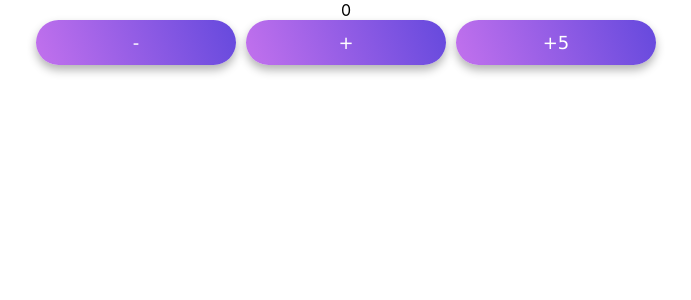
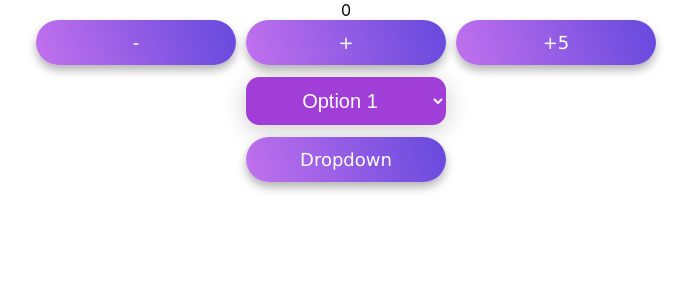
Before and after one commit to Ricardocanul7/dictionary-api-client, a React (Create React App) app: page / in a window 1280 px wide. Shown: the top 300 px of the page, without its empty margins (294-985 px from the left). Built offline with nearby package versions, Linux system fonts and the light colour scheme.

Commit message:
Feature/add select option (#1)
* add select input

* add dropdown button

Co-authored-by: Ricardo Canul <ricardocanul7@gmail.com>

```diff
--- a/src/App.jsx
+++ b/src/App.jsx
@@ -1,6 +1,8 @@
 import './App.css';
 import Button from './components/Button';
+import List from './components/List';
 import { useState } from 'react';
+import Dropdown from './components/Dropdown';
 
 function App() {
   const [counter, setCounter] = useState(0);
@@ -16,7 +18,9 @@ function App() {
   const handleSumByNumber = (number) => {
     setCounter(counter + number);
   }
+  const handleOptionSelect = () =>{
 
+  }
   return (
     <div className="App">
       { counter }
@@ -26,6 +30,11 @@ function App() {
         <Button text="+" setClick={handleSum} />
         <Button text="+5" setClick={() => handleSumByNumber(5)} />
       </div>
+      <div>
+        <List></List>
+        <Dropdown></Dropdown>
+      </div>
+
     </div>
   );
 }
--- /dev/null
+++ b/src/components/List.jsx
@@ -0,0 +1,20 @@
+import React from 'react';
+import './styles/List.css';
+const List = () => {
+    return (
+        <>
+            <div className="box">
+            <select>
+                <option>Option 1</option>
+                <option>Option 2</option>
+                <option>Option 3</option>
+                <option>Option 4</option>
+                <option>Option 5</option>
+            </select>
+            </div>
+        </>
+
+    )
+}
+
+export default List
--- /dev/null
+++ b/src/components/dropdown.jsx
@@ -0,0 +1,18 @@
+import React from 'react'
+import './styles/Dropdown.css'
+const Dropdown = () => {
+    return (
+        <>
+            <div class="dropdowncls">
+                <button class="dropbtn">Dropdown</button>
+                    <div class="dropdown-content">
+                        <a href="#">Link 1</a>
+                        <a href="#">Link 2</a>
+                        <a href="#">Link 3</a>
+                    </div>
+            </div>
+        </>
+    )
+}
+
+export default Dropdown
--- a/src/components/styles/Button.css
+++ b/src/components/styles/Button.css
@@ -22,5 +22,5 @@
 }
 
 .styleButton:active{
-    transform: scale(.99);
+    transform: scale(.75);
 }
--- /dev/null
+++ b/src/components/styles/Dropdown.css
@@ -0,0 +1,47 @@
+.dropbtn {
+    background: linear-gradient(70deg,rgb(194,113,237 ),rgb(101,73,221));
+    border:none;
+    border-radius: 50pt;
+    font-family: Verdana, Geneva, Tahoma, sans-serif;
+    color: white;
+    font-size: 18px;
+    padding: 12px;
+    min-width: 200px;
+    text-align: center;
+    transition: ease-in-out .3s;
+    box-shadow: 0px 5px 10px 0px rgba(0, 0, 0, 30%) ;
+    margin: 0px 5px;
+    cursor: pointer;
+  }
+
+  .dropdowncls {
+    position: relative;
+    display: inline-block;
+  }
+
+  .dropdown-content {
+    display: none;
+    position: absolute;
+    border-radius: 10pt;
+    background: linear-gradient(70deg,rgb(194,113,237 ),rgb(101,73,221));
+    min-width: 200px;
+    box-shadow: 0px 8px 16px 0px rgba(0,0,0,0.2);
+    z-index: 1;
+  }
+
+  .dropdown-content a {
+    color: black;
+    padding: 12px 16px;
+    text-decoration: none;
+    display: block;
+  }
+
+  .dropdown-content a:hover {background-color: #f1f1f1}
+
+  .dropdowncls:hover .dropdown-content {
+    display: block;
+  }
+
+  .dropdowncls:hover .dropbtn {
+    filter:brightness(125%);
+  }
--- /dev/null
+++ b/src/components/styles/List.css
@@ -0,0 +1,45 @@
+.box {
+   padding: 12px;
+   min-width: 200px;
+}
+
+.box select {
+  background-color: rgb(162, 62, 216);
+  color: white;
+  padding: 12px;
+  min-width: 200px;
+  border: none;
+  font-size: 20px;
+  box-shadow: 0 5px 25px rgba(0, 0, 0, 0.2);
+  -webkit-appearance: button;
+  appearance: button;
+  outline: none;
+  border-radius: 50px;
+  text-align: center;
+  border-radius: 10pt;
+}
+
+.box::before {
+  content: "\f13a";
+  font-family: Arial, Helvetica, sans-serif;
+  position: absolute;
+  top: 0;
+  right: 0;
+  text-align: center;
+  font-size: 28px;
+  line-height: 45px;
+  color: rgba(255, 255, 255, 0.5);
+  background-color: rgba(255, 255, 255, 0.1);
+  pointer-events: none;
+  border-radius: 50px;
+}
+
+.box:hover::before {
+  color: rgba(255, 255, 255, 0.6);
+  background-color: rgba(255, 255, 255, 0.2);
+}
+
+.box select option {
+  padding: 30px;
+  border-radius: 10pt;
+}
```
Also changed, not shown: 1 other file (tests, documents, lock files or other folders).
